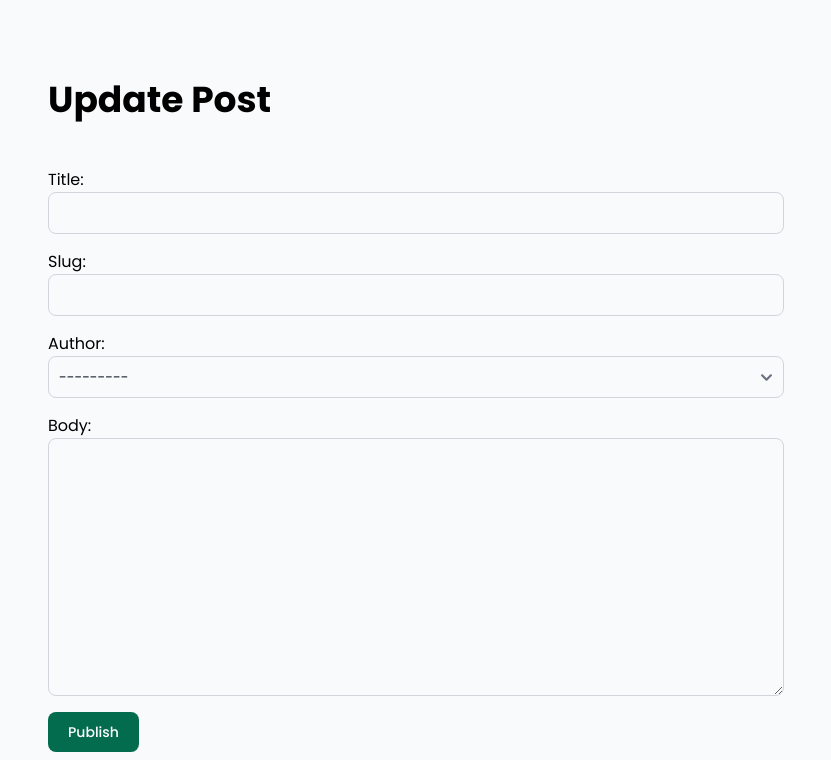
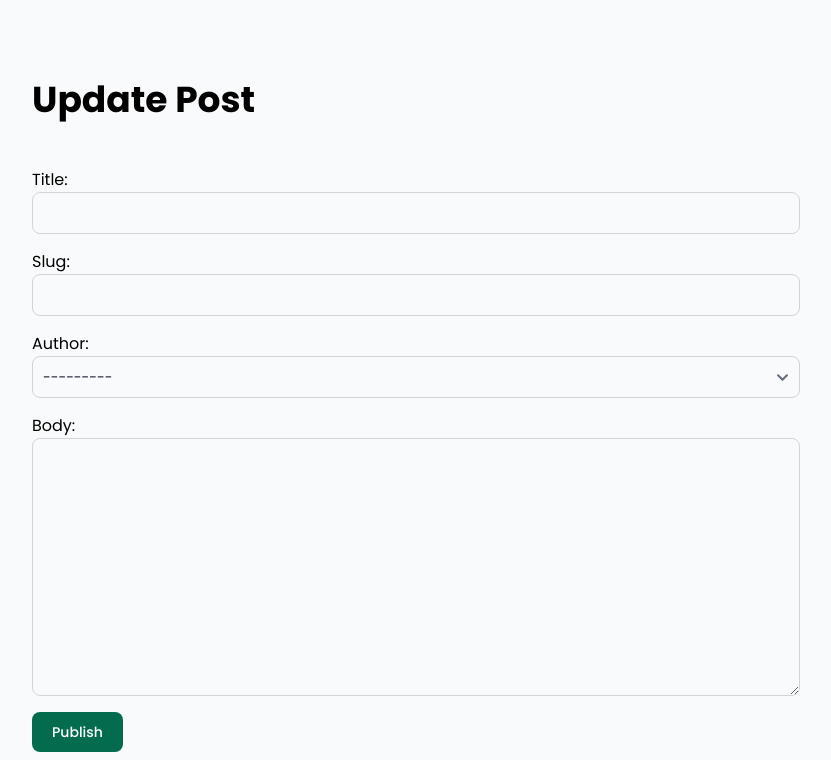
Before and after one commit to n4ff4h/inkstory-django, a Django app: template posts/templates/update_post.html in a window 1280 px wide. Shown: the part 96-856 px from the top of the page, without its empty margins (224-1055 px from the left). Run offline with Django 4.2, Linux system fonts and the light colour scheme; the template is opened without the code that fills it: values that come from a table or form of the project are taken from there, others are empty; style sheets or scripts are compiled from the project's sources; some libraries are stand-ins or nearby versions; some web fonts are replaced.

Commit message:
fix: Add w-full to main div in each template

```diff
--- a/posts/templates/create_post.html
+++ b/posts/templates/create_post.html
@@ -6,7 +6,7 @@
 
 {% block content %}
 
-  <div class="container max-w-screen-md mx-auto">
+  <div class="w-full max-w-screen-md mx-auto">
     <h1 class="pb-12 font-bold text-4xl text-dark-gray">Create Post</h1>
 
     <form method="post">
--- a/posts/templates/home.html
+++ b/posts/templates/home.html
@@ -1,6 +1,6 @@
 {% extends 'base.html' %} {% block content %}
 
-  <div class="">
+  <div class="w-full">
     <h1 class="pb-12 font-bold text-4xl text-dark-gray">Discover</h1>
 
     <div class="row">
--- a/posts/templates/post_detail.html
+++ b/posts/templates/post_detail.html
@@ -6,7 +6,7 @@
 
 {% block content %}
 
-  <article class="max-w-screen-md mx-auto">
+  <article class="w-full max-w-screen-md mx-auto">
     <h1 class="pb-12 font-bold text-4xl text-dark-gray">{{ post.title }}</h1>
     <p class="font-roboto-mono font-light pb-1">By: {{ post.author.first_name }} {{ post.author.last_name }}
       . {{ post.post_date.date }}</p>
--- a/posts/templates/tag_posts.html
+++ b/posts/templates/tag_posts.html
@@ -1,6 +1,6 @@
 {% extends 'base.html' %} {% block content %}
 
-  <div>
+  <div class="w-full">
     <h1 class="pb-12 font-bold text-4xl text-dark-gray">#{{ tag }}</h1>
 
     <div class="row">
--- a/posts/templates/update_post.html
+++ b/posts/templates/update_post.html
@@ -7,7 +7,7 @@
 
 {% block content %}
   {% if user.id == post.author.id %}
-    <div class="container max-w-screen-md mx-auto">
+    <div class="w-full max-w-screen-md mx-auto">
       <h1 class="pb-12 font-bold font-lora text-4xl">Update Post</h1>
 
       <form method="post">
@@ -19,7 +19,7 @@
       </form>
     </div>
   {% else %}
-    <div class="max-w-md flex mx-auto pb-[160px]">
+    <div class="w-full max-w-md flex mx-auto pb-[160px]">
       <img src="{% static '/images/locked.svg' %}" alt="Access Denied" class="my-auto">
     </div>
   {% endif %}
```
